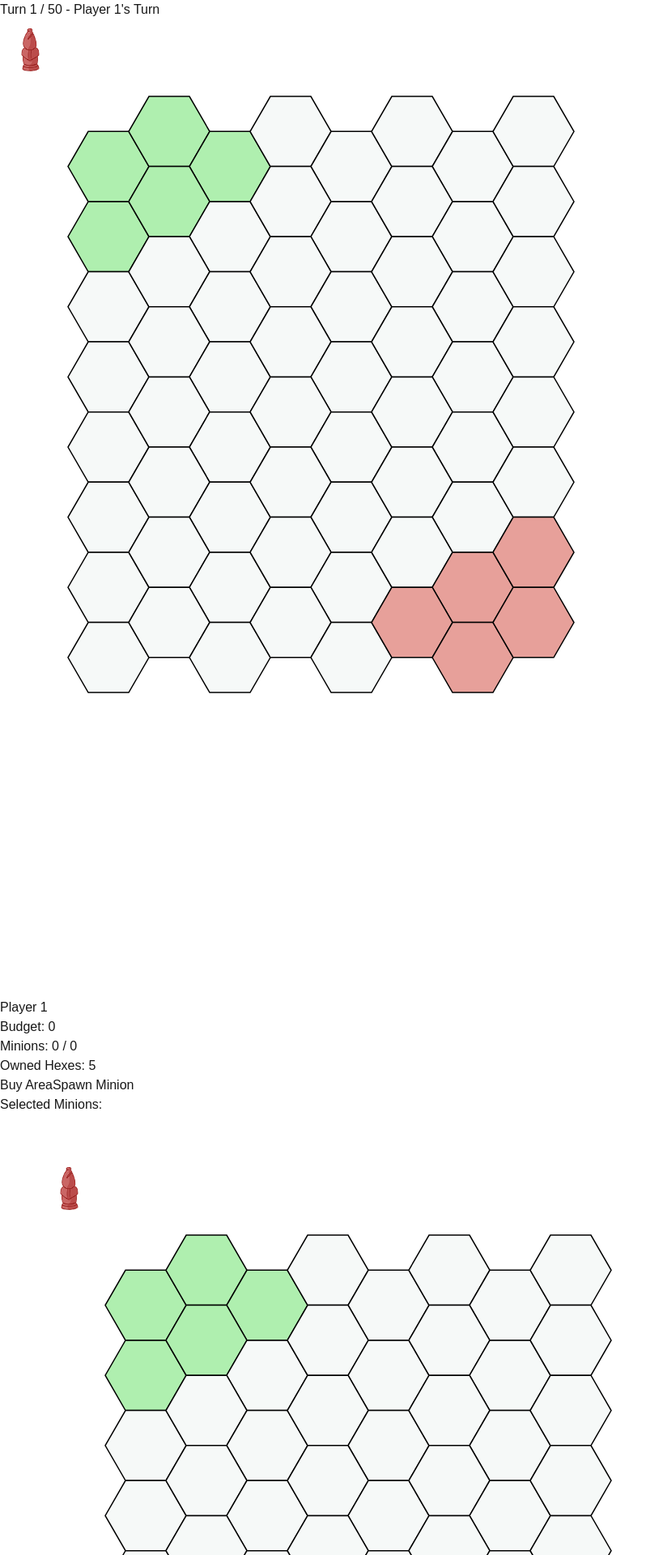
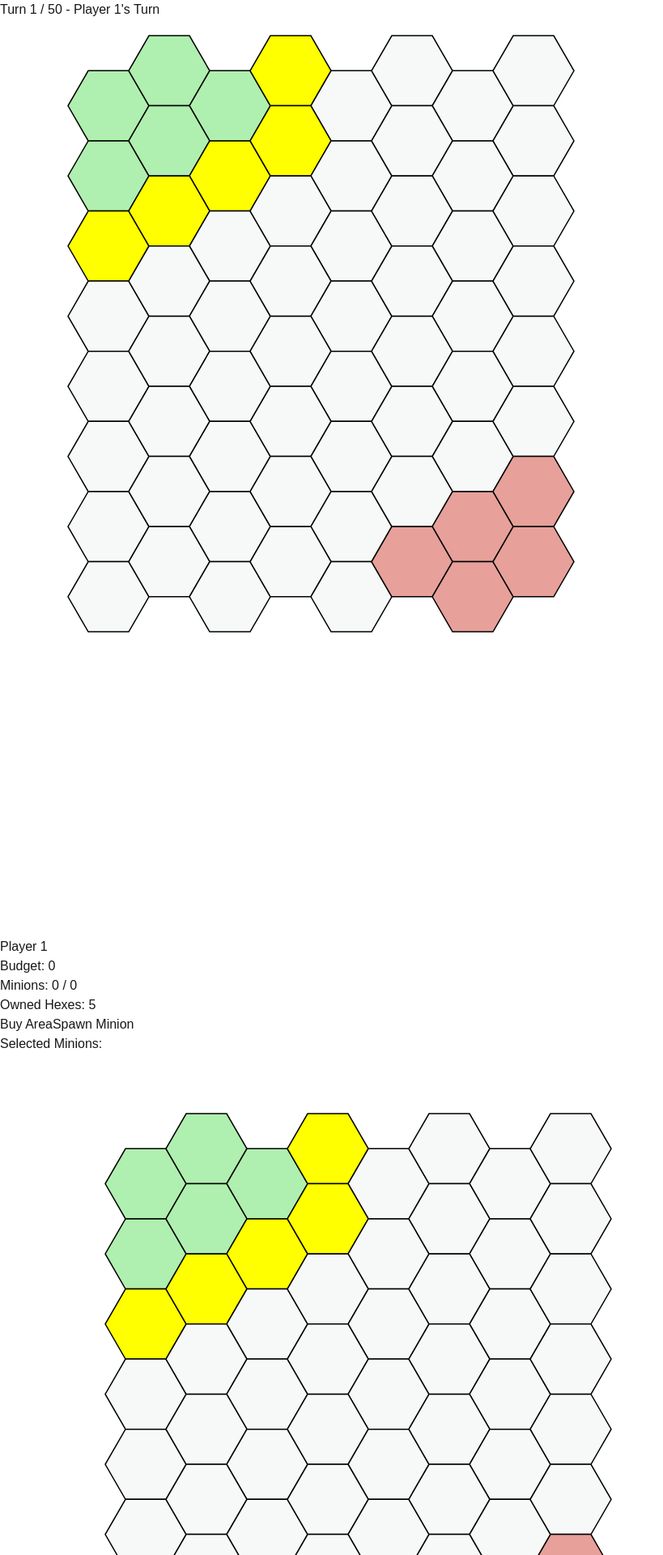
Before and after one commit to navyney/KOMBAT, a Next.js app in the folder frontend/: page /GamePage in a window 1280 px wide. Shown: the top 1920 px of the page at 81% size, without its empty margins (0-819 px from the left). Built offline with nearby package versions, Linux system fonts and the light colour scheme.

Commit message:
spawn minion successfully , added waiting room for waiting player to join when player selected PlayerVsPlayer mode

```diff
--- a/frontend/src/app/GamePage/page.tsx
+++ b/frontend/src/app/GamePage/page.tsx
@@ -11,6 +11,8 @@ interface Minion {
     name: string;
     image: string;
     color: string;
+    type: string;
+    player: number;
 }
 
 export default function GamePage() {
@@ -39,6 +41,24 @@ export default function GamePage() {
         2: { budget: 0, minions: 0, ownedHexes: 5 }
     });
 
+    const [selectedAction, setSelectedAction] = useState<"buy" | "spawn" | null>(null);
+    const [selectedHex, setSelectedHex] = useState<number | null>(null);
+    const [allyHexes, setAllyHexes] = useState<number[]>([11, 12, 13, 21, 22]);
+    const [opponentHexes, setOpponentHexes] = useState<number[]>([77, 78, 86, 87, 88]);
+    const [hasBought, setHasBought] = useState(false);
+    const [hasSpawned, setHasSpawned] = useState(false);
+    const [selectedMinions, setSelectedMinions] = useState<number[]>([]);
+
+    const [selectedMinionType, setSelectedMinionType] = useState<Record<number, string | null>>({
+        1: null,
+        2: null,
+    });
+
+    const [minions, setMinions] = useState<Minion[]>([]);
+    const [boardMinions, setBoardMinions] = useState<{ id: number, type: string, player: number }[]>([]);
+    const [allyNeighbors, setAllyNeighbors] = useState<number[]>([]);
+    const [opponentNeighbors, setOpponentNeighbors] = useState<number[]>([]);
+
     useEffect(() => {
         const savedConfig = localStorage.getItem("gameConfig");
         if (savedConfig) {
@@ -52,22 +72,13 @@ export default function GamePage() {
         }
     }, []);
 
+    // dummy winner checked
     useEffect(() => {
         if (turn > gameConfig.maxTurn) {
             const winnerPlayer = playerData[1].budget > playerData[2].budget ? 1 : 2;
             setWinner(winnerPlayer);
         }
     }, [turn]);
-
-    const [selectedAction, setSelectedAction] = useState<"buy" | "spawn" | null>(null);
-    const [selectedHex, setSelectedHex] = useState<number | null>(null);
-    const [allyHexes, setAllyHexes] = useState<number[]>([11, 12, 13, 21, 22]);
-    const [opponentHexes, setOpponentHexes] = useState<number[]>([77, 78, 86, 87, 88]);
-    const [hasBought, setHasBought] = useState(false);
-    const [hasSpawned, setHasSpawned] = useState(false);
-    const [selectedMinions, setSelectedMinions] = useState<number[]>([]);
-    const [minions, setMinions] = useState<Minion[]>([]);
-    const [YellowHex, setYellowHex] = useState<number[]>([]);
 
     useEffect(() => {
         const queryParams = new URLSearchParams(window.location.search);
@@ -83,26 +94,20 @@ export default function GamePage() {
         console.log("Minions Data:", minions);
     }, []);
 
-    useEffect(() => {
-        if(selectedAction === "buy") {
-            if (currentPlayer === 1) {
-                setYellowHex([...YellowHex, ...allyHexes]);
-            } else {
-                setYellowHex([...YellowHex, ...opponentHexes]);
-            }
+    const handleHexClick = (hexId: number) => {
+        if (!selectedAction) {
+            setSelectedMinionType(prev => ({
+                ...prev,
+                [currentPlayer]: null
+            }));
+            return;
         }
-        else{
-            setYellowHex([]);
-        }
-    }, [selectedAction]);
-
-    const handleHexClick = (hexId: number) => {
-        if (!selectedAction) return;
 
         if (selectedAction === "buy" && !hasBought) {
             const isAdjacent = currentPlayer === 1
                 ? allyHexes.some(hex => getNeighbors(hex).includes(hexId))
                 : opponentHexes.some(hex => getNeighbors(hex).includes(hexId));
+
             if (isAdjacent && !allyHexes.includes(hexId) && !opponentHexes.includes(hexId)) {
                 setSelectedHex(hexId);
                 setPlayerData(prev => ({
@@ -122,8 +127,27 @@ export default function GamePage() {
                 setHasBought(true);
             }
 
-        } else if (selectedAction === "spawn" && !hasSpawned) {
-            if (playerData[currentPlayer].minions < gameConfig.maxSpawn) {
+        } else if (selectedAction === "spawn" && !hasSpawned && selectedMinionType[currentPlayer] !== null) {
+            const isOwned = currentPlayer === 1
+                ? allyHexes.includes(hexId)
+                : opponentHexes.includes(hexId);
+
+            const isOccupied = boardMinions.some(minion => minion.id === hexId);
+            if (isOccupied) {
+                console.log("This hex is already occupied by another minion.");
+                return;
+            }
+
+            if (!isOwned) {
+                console.log("You don't own this hex. Minion placement canceled.");
+                setSelectedMinionType(prev => ({
+                    ...prev,
+                    [currentPlayer]: null
+                }));
+                return;
+            }
+
+            if (isOwned && playerData[currentPlayer].minions < gameConfig.maxSpawn) {
                 setPlayerData(prev => ({
                     ...prev,
                     [currentPlayer]: {
@@ -132,11 +156,40 @@ export default function GamePage() {
                         minions: prev[currentPlayer].minions + 1
                     }
                 }));
+                setHasSpawned(true)
+
+                const selectedId = selectedMinionType[currentPlayer];
+                if (selectedId) {
+                    const selectedMinion = minions.find(m => m.id === Number(selectedId));
+                    if (selectedMinion) {
+                        const newBoardMinion = {
+                            id: hexId,
+                            type: selectedMinion.name,
+                            player: currentPlayer
+                        };
+
+                        console.log("Adding new minion:", newBoardMinion);
+                        setBoardMinions(prev => [...prev, newBoardMinion]);
+                    }
+                }
+                setSelectedMinionType(prev => ({
+                    ...prev,
+                    [currentPlayer]: null
+                }));
             }
-            //minion น่าจะแก้ตรงนี้
-            setHasSpawned(true);
         }
         setSelectedAction(null);
+    };
+
+    const handleMinionSelect = (minionId: number) => {
+        if (hasSpawned) return;
+        const selectedMinion = minions.find(m => m.id === minionId);
+        if (selectedMinion) {
+            setSelectedMinionType(prev => ({
+                ...prev,
+                [currentPlayer]: String(selectedMinion.id)
+            }));
+        }
     };
 
     const endTurn = () => {
@@ -164,39 +217,27 @@ export default function GamePage() {
         ];
     };
 
-    const selectTypeMinion = (id:number,player:number) =>{
-        if(id === 1 && player === 1 && isPlayerTurn(1)){
-            setHasBought(false);
+    const getNeighborsForPlayer = (hexes: number[]): number[] => {
+        const neighbors = new Set<number>();
+        hexes.forEach(hex => {
+            const hexNeighbors = getNeighbors(hex);
+            hexNeighbors.forEach(neighbor => {
+                if (!hexes.includes(neighbor)) {
+                    neighbors.add(neighbor);
+                }
+            });
+        });
+        return Array.from(neighbors);
+    };
+
+    useEffect(() => {
+        if (currentPlayer === 1) {
+            setAllyNeighbors(getNeighborsForPlayer(allyHexes));
+        } else {
+            setOpponentNeighbors(getNeighborsForPlayer(opponentHexes));
         }
-        else if(id === 2 && player === 1 && isPlayerTurn(1)){
-            setHasBought(true);
-        }
-        else if(id === 3 && player === 1 && isPlayerTurn(1)){
-            setHasBought(false);
-        }
-        else if(id === 4 && player === 1 && isPlayerTurn(1)){
-            setHasBought(true);
-        }
-        else if(id === 5 && player === 1 && isPlayerTurn(1)){
-            setHasBought(false);
-        }
-        else if(id === 1 && player === 2 && isPlayerTurn(2)){
-            setHasBought(false);
-        }
-        else if(id === 2 && player === 2 && isPlayerTurn(2)){
-            setHasBought(true);
-        }
-        else if(id === 3 && player === 2 && isPlayerTurn(2)){
-            setHasBought(false);
-        }
-        else if(id === 4 && player === 2 && isPlayerTurn(2)){
-            setHasBought(true);
-        }
-        else if(id === 5 && player === 2 && isPlayerTurn(2)){
-            setHasBought(false);
-        }
-        else{}
-    }
+    }, [currentPlayer, allyHexes, opponentHexes]);
+
 
     const isPlayerTurn = (player: number) => currentPlayer === player;
 
@@ -220,8 +261,19 @@ export default function GamePage() {
                 Turn {turn} / {gameConfig.maxTurn} - Player {currentPlayer}'s Turn
             </div>
 
-            <HexGrid rows={8} cols={8} size={50} distance={20} initialHex_Ally={allyHexes}
-                     initialHex_Opponent={opponentHexes} onHexClick={handleHexClick} initialHex_Yellow={YellowHex}
+            <HexGrid
+                rows={8}
+                cols={8}
+                size={50}
+                distance={20}
+                initialHex_Ally={allyHexes}
+                initialHex_Opponent={opponentHexes}
+                onHexClick={handleHexClick}
+                allyNeighbors={allyNeighbors}
+                opponentNeighbors={opponentNeighbors}
+                currentPlayer={currentPlayer}
+                minions={minions}
+                boardMinions={boardMinions}
             />
 
             <div className="absolute top-4 left-4 bg-green-200 p-4 rounded">
@@ -230,9 +282,15 @@ export default function GamePage() {
                 <p>Minions: {playerData[1].minions} / {gameConfig.maxSpawn}</p>
                 <p>Owned Hexes: {playerData[1].ownedHexes}</p>
                 <button
-                    onClick={() => setSelectedAction("buy")}
-                    className={`${!isPlayerTurn(1) || hasBought || hasSpawned  || playerData[1].budget < gameConfig.hexPurchasedCost ? 'bg-gray-500' : 'bg-green-500'} text-white px-2 py-1 rounded hover:opacity-80 transition-opacity`}
-                    disabled={!isPlayerTurn(1) || hasBought || hasSpawned  || playerData[1].budget < gameConfig.hexPurchasedCost}
+                    onClick={() => {
+                        setSelectedAction("buy")
+                        setSelectedMinionType(prev => ({
+                            ...prev,
+                            [currentPlayer]: null
+                        }));
+                    }}
+                    className={`${!isPlayerTurn(1) || hasBought || hasSpawned || playerData[1].budget < gameConfig.hexPurchasedCost ? 'bg-gray-500' : 'bg-green-500'} text-white px-2 py-1 rounded hover:opacity-80 transition-opacity`}
+                    disabled={!isPlayerTurn(1) || hasBought || hasSpawned || playerData[1].budget < gameConfig.hexPurchasedCost}
                 >
                     Buy Area
                 </button>
@@ -253,8 +311,8 @@ export default function GamePage() {
                                 key={id}
                                 src={getMinionImage(id, 1)}
                                 alt="Minion"
-                                className="w-12 h-12 mx-1"
-                                onClick={() => selectTypeMinion(id,1)}
+                                className={`w-12 h-12 mx-1 cursor-pointer ${selectedMinionType[1] === String(id) ? 'border-2 border-blue-500' : ''}`}
+                                onClick={() => handleMinionSelect(id)}
                             />
                         ))}
                     </div>
@@ -264,8 +322,20 @@ export default function GamePage() {
             <div
                 className="flex flex-col items-center justify-center min-h-screen bg-orange-100 w-full h-full overflow-hidden overflow-y-hidden downpls"
             >
-                <HexGrid rows={8} cols={8} size={50} distance={20} initialHex_Ally={allyHexes}
-                         initialHex_Opponent={opponentHexes} onHexClick={handleHexClick} initialHex_Yellow={YellowHex}/>
+                <HexGrid
+                    rows={8}
+                    cols={8}
+                    size={50}
+                    distance={20}
+                    initialHex_Ally={allyHexes}
+                    initialHex_Opponent={opponentHexes}
+                    onHexClick={handleHexClick}
+                    allyNeighbors={allyNeighbors}
+                    opponentNeighbors={opponentNeighbors}
+                    currentPlayer={currentPlayer}
+                    minions={minions}
+                    boardMinions={boardMinions}
+                />
             </div>
 
             <div className="absolute bottom-4 right-4 bg-red-200 p-4 rounded">
@@ -275,7 +345,7 @@ export default function GamePage() {
                 <p>Owned Hexes: {playerData[2].ownedHexes}</p>
                 <button
                     onClick={() => setSelectedAction("buy")}
-                    className={`${!isPlayerTurn(2) || hasBought || hasSpawned  || playerData[2].budget < gameConfig.hexPurchasedCost ? 'bg-gray-500' : 'bg-red-500'} text-white px-2 py-1 rounded hover:opacity-80 transition-opacity`}
+                    className={`${!isPlayerTurn(2) || hasBought || hasSpawned || playerData[2].budget < gameConfig.hexPurchasedCost ? 'bg-gray-500' : 'bg-red-500'} text-white px-2 py-1 rounded hover:opacity-80 transition-opacity`}
                     disabled={!isPlayerTurn(2) || hasBought || hasSpawned || playerData[2].budget < gameConfig.hexPurchasedCost}
                 >
                     Buy Area
@@ -297,8 +367,8 @@ export default function GamePage() {
                                 key={id}
                                 src={getMinionImage(id, 2)}
                                 alt="Minion"
-                                className="w-12 h-12 mx-1"
-                                onClick={() => selectTypeMinion(id,2)}
+                                className={`w-12 h-12 mx-1 cursor-pointer ${selectedMinionType[2] === String(id) ? 'border-2 border-blue-500' : ''}`}
+                                onClick={() => handleMinionSelect(id)}
                             />
                         ))}
                     </div>
--- a/frontend/src/app/select-mode/page.tsx
+++ b/frontend/src/app/select-mode/page.tsx
@@ -8,7 +8,7 @@ export default function Page() {
         <div className="flex flex-col items-center justify-center min-h-screen bg-orange-100 w-full h-full">
             <h1 className="text-4xl font-bold text-black mb-6">Select Mode</h1>
             <div className="grid grid-cols-3 gap-6">
-                <button onClick={() => router.push("/Config-set-up")} className="mode-button">Player VS Player</button>
+                <button onClick={() => router.push("/Waiting-Player")} className="mode-button">Player VS Player</button>
                 <button onClick={() => router.push("/Config-set-up")} className="mode-button">Player VS Bot</button>
                 <button onClick={() => router.push("/Config-set-up")} className="mode-button">Bot VS Bot</button>
             </div>
--- a/frontend/src/component/HexGrid.tsx
+++ b/frontend/src/component/HexGrid.tsx
@@ -1,29 +1,31 @@
 'use client'
 
 import Image from "next/image";
-import {useEffect, useState} from "react";
+import { useEffect, useState } from "react";
 
 export interface Hex {
-    rows: number,
-    cols: number,
-    size: number,
-    distance: number,
-    initialHex_Ally: number[],
-    initialHex_Opponent: number[],
-
-    onHexClick?: (hexId: number) => void
-    initialHex_Yellow: number[]
+    rows: number;
+    cols: number;
+    size: number;
+    distance: number;
+    initialHex_Ally: number[];
+    initialHex_Opponent: number[];
+    onHexClick?: (hexId: number) => void;
+    allyNeighbors: number[];
+    opponentNeighbors: number[];
+    currentPlayer: number;
+    minions: { id: number; type: string; player: number }[];
+    boardMinions: { id: number; type: string; player: number }[];
 }
 
-// interface Hexagon {
-//     id: number;
-//     imageUrl: string;
-// }
-
-const HexGrid: React.FC<Hex> = ({rows, cols, size, distance, initialHex_Ally, initialHex_Opponent, onHexClick, initialHex_Yellow}) => {
+const HexGrid: React.FC<Hex> = ({
+                                    rows, cols, size, distance, initialHex_Ally, initialHex_Opponent,
+                                    onHexClick, allyNeighbors, opponentNeighbors, currentPlayer, boardMinions
+                                }) => {
     const [selectedAllyHexes, setSelectedAllyHexes] = useState<number[]>([]);
     const [selectedOpponentHexes, setSelectedOpponentHexes] = useState<number[]>([]);
     const [selectedYellowHex, setSelectedYellowHex] = useState<number[]>([]);
+
     const hexWidth = size * 2;
     const hexHeight = Math.sqrt(3) * size;
     const xOffset = hexWidth * 0.25;
@@ -41,84 +43,29 @@ const HexGrid: React.FC<Hex> = ({rows, cols, size, distance, initialHex_Ally, in
         .map(([x, y]) => `${x},${y}`)
         .join(" ");
 
-    const getNeighbors = (hexId: number) => {
-        const row = Math.floor(hexId / 10);
-        const col = hexId % 10;
-        const isOdd = col % 2 !== 0;
-        return [
-            hexId - 10, // ด้านบน
-            hexId + 10, // ด้านล่าง
-            isOdd ? hexId + 1 : hexId - 9, // บนขวา
-            isOdd ? hexId - 1 : hexId - 11, // บนซ้าย
-            isOdd ? hexId + 9 : hexId - 1, // บนซ้าย / บนขวา
-            isOdd ? hexId + 11 : hexId + 1, // ล่างขวา / ล่างซ้าย
-        ];
-    };
-
-        const getlistNeighbors = (listHex: number[]): number[] => {
-            const a: number[] = [];
-            for (let i = 0; i < listHex.length; i++) {
-                a.push(...getNeighbors(listHex[i]));
-            }
-            return a;
-        };
-
-    const canClickHex = (hexId: number) => {
-        if (selectedAllyHexes.includes(hexId) || selectedOpponentHexes.includes(hexId)) return false;
-        return (
-            selectedAllyHexes.some((hex) => getNeighbors(hex).includes(hexId)) ||
-            selectedOpponentHexes.some((hex) => getNeighbors(hex).includes(hexId))
-        );
-    };
-
-    const toggleHexColor = (hexId: number) => {
-        if (!canClickHex(hexId)) return;
-        if (onHexClick) {
-            onHexClick(hexId);
-        }
-    };
-
     useEffect(() => {
-
         setSelectedAllyHexes(initialHex_Ally);
         setSelectedOpponentHexes(initialHex_Opponent);
-        setSelectedYellowHex(getlistNeighbors(initialHex_Yellow));
-    }, [initialHex_Ally, initialHex_Opponent,initialHex_Yellow]);
-
-    // const [hexagons, setHexagons] = useState<Hexagon[]>(
-    //     Array.from({ length: rows * cols }).map((_, index) => ({
-    //         id: index + 1,
-    //         imageUrl: `/image/minions/white-pawn.png`,
-    //     }))
-    // );
+        setSelectedYellowHex(currentPlayer === 1 ? allyNeighbors : opponentNeighbors);
+    }, [initialHex_Ally, initialHex_Opponent, allyNeighbors, opponentNeighbors, currentPlayer]);
 
     return (
-        <div>
-            <div className="flex">
-                <Image
-                    src="/image/minions/chess-bishop-red.png"
-                    alt="Minion"
-                    width={75}
-                    height={75}
-                    className="align-middle"
-                />
-            </div>
+        <div style={{ position: 'relative' }}>
             <svg
                 className={"margin-left flex flex-col items-center justify-center min-h-screen"}
-                //width={cols * (2 * hexWidth) + 2 * distance}
                 width={cols * (hexWidth) + 2 * distance}
                 height={rows * (hexHeight + size) + 2 * distance}
-                style={{display: "block"}}
+                style={{ display: "block" }}
             >
-                {Array.from({length: rows}).map((_, row) =>
-                    Array.from({length: cols}).map((_, col) => {
+                {Array.from({ length: rows }).map((_, row) =>
+                    Array.from({ length: cols }).map((_, col) => {
                         const x = col * xOffset * 3;
                         const y = row * hexHeight + (col % 2 === 1 ? 0 : hexHeight / 2);
                         const hexId = (row + 1) * 10 + (col + 1);
 
                         return (
-                            <g key={`${row}-${col}`} transform={`translate(${x},${y})`}
-                               onClick={() => toggleHexColor(hexId)}>
+                            <g key={hexId} transform={`translate(${x},${y})`}
+                               onClick={() => onHexClick && onHexClick(hexId)}>
                                 <polygon
                                     points={hexagonPath}
                                     stroke="black"
@@ -128,76 +75,45 @@ const HexGrid: React.FC<Hex> = ({rows, cols, size, distance, initialHex_Ally, in
                                             ? "#afefaf"
                                             : selectedOpponentHexes.includes(hexId)
                                                 ? "#e7a09a"
-                                                : selectedYellowHex?.includes(hexId)
+                                                : selectedYellowHex.includes(hexId)
                                                     ? "yellow"
                                                     : "#f6f9f8"
                                     }
-                                    style={{cursor: "pointer"}}
+                                    style={{ cursor: "pointer" }}
                                 />
                             </g>
                         );
                     })
                 )}
             </svg>
+
+            {boardMinions.map((minion) => {
+                const row = Math.floor(minion.id / 10) - 1;
+                const col = (minion.id % 10) - 1;
+                const x = col * xOffset * 3;
+                const y = row * hexHeight + (col % 2 === 1 ? 0 : hexHeight / 2);
+
+                return (
+                    <Image
+                        key={`minion-${minion.id}`}
+                        src={`/image/minions/chess-${minion.type}${minion.player === 1 ? '-green' : '-red'}.png`}
+                        width={`${size}`}
+                        height={`${size}`}
+                        alt={`Minion ${minion.id}`}
+                        style={{
+                            position: 'absolute',
+                            left: `${x + size/1.57 + size}px`,
+                            top: `${y + size/1.55}px`,
+                            width: `${size*1.25}px`,
+                            height: `${size*1.25}px`,
+                            pointerEvents: 'none'
+                        }}
+                    />
+                );
+                console.log(minion.type);
+            })}
         </div>
     );
-    //ถ้าจะลองให้ ครอบ return ข้างบนให้หมดแล้ว comment แล้วค่อยปลดคอมเม้นส่วนที่เหลือ (มี return ด้านล่าง,const [hexagons, setHexagons] และ interface ด้านบน)
-    // return (
-    //     <div style={{ position: "relative", width: cols * hexWidth, height: rows * hexHeight }}>
-    //         <svg
-    //             className="hex-grid"
-    //             width={cols * hexWidth + 2 * distance}
-    //             height={rows * (hexHeight + 10) + 2 * distance}
-    //             style={{ display: "block" }}
-    //         >
-    //             {Array.from({ length: rows }).map((_, row) =>
-    //                 Array.from({ length: cols }).map((_, col) => {
-    //                     const x = col * xOffset * 3;
-    //                     const y = row * hexHeight + (col % 2 === 1 ? 0 : hexHeight / 2);
-    //                     const hexId = (row + 1) * 10 + (col + 1);
-    //
-    //                     return (
-    //                         <g key={hexId} transform={`translate(${x},${y})`}>
-    //                             <polygon
-    //                                 points={hexagonPath}
-    //                                 stroke="black"
-    //                                 strokeWidth={2}
-    //                                 fill="transparent"
-    //                                 style={{ cursor: "pointer" }}
-    //                             />
-    //                         </g>
-    //                     );
-    //                 })
-    //             )}
-    //         </svg>
-    //
-    //         {hexagons.map((hex) => {
-    //             const col = (hex.id - 1) % cols;
-    //             const row = Math.floor((hex.id - 1) / cols);
-    //             const x = col * xOffset * 3+20;
-    //             const y = row * hexHeight + (col % 2 === 1 ? 0 : hexHeight / 2);
-    //
-    //
-    //             return (
-    //                 <img
-    //                     key={hex.id}
-    //                     src="/image/minions/chess-bishop-green.png"
-    //                     alt={`Hex ${hex.id}`}
-    //                     className="hex-image"
-    //                     style={{
-    //                         position: "absolute",
-    //                         left: x,
-    //                         top: y+y/100,
-    //                         width: hexWidth,
-    //                         height: hexHeight,
-    //                         clipPath: "polygon(50% 0%, 100% 25%, 100% 75%, 50% 100%, 0% 75%, 0% 25%)",
-    //                     }}
-    //                 />
-    //             );
-    //         })}
-    //     </div>
-    // );
-    }
-;
+};
 
 export default HexGrid;
```
Also changed, not shown: frontend/src/app/Waiting-Player/page.tsx (added, +35 -0 lines), frontend/src/app/hexMap/page.tsx (+12 -12 lines), frontend/src/app/select-type/page.tsx (+5 -5 lines), frontend/src/app/setup/page.tsx (+87 -87 lines).
